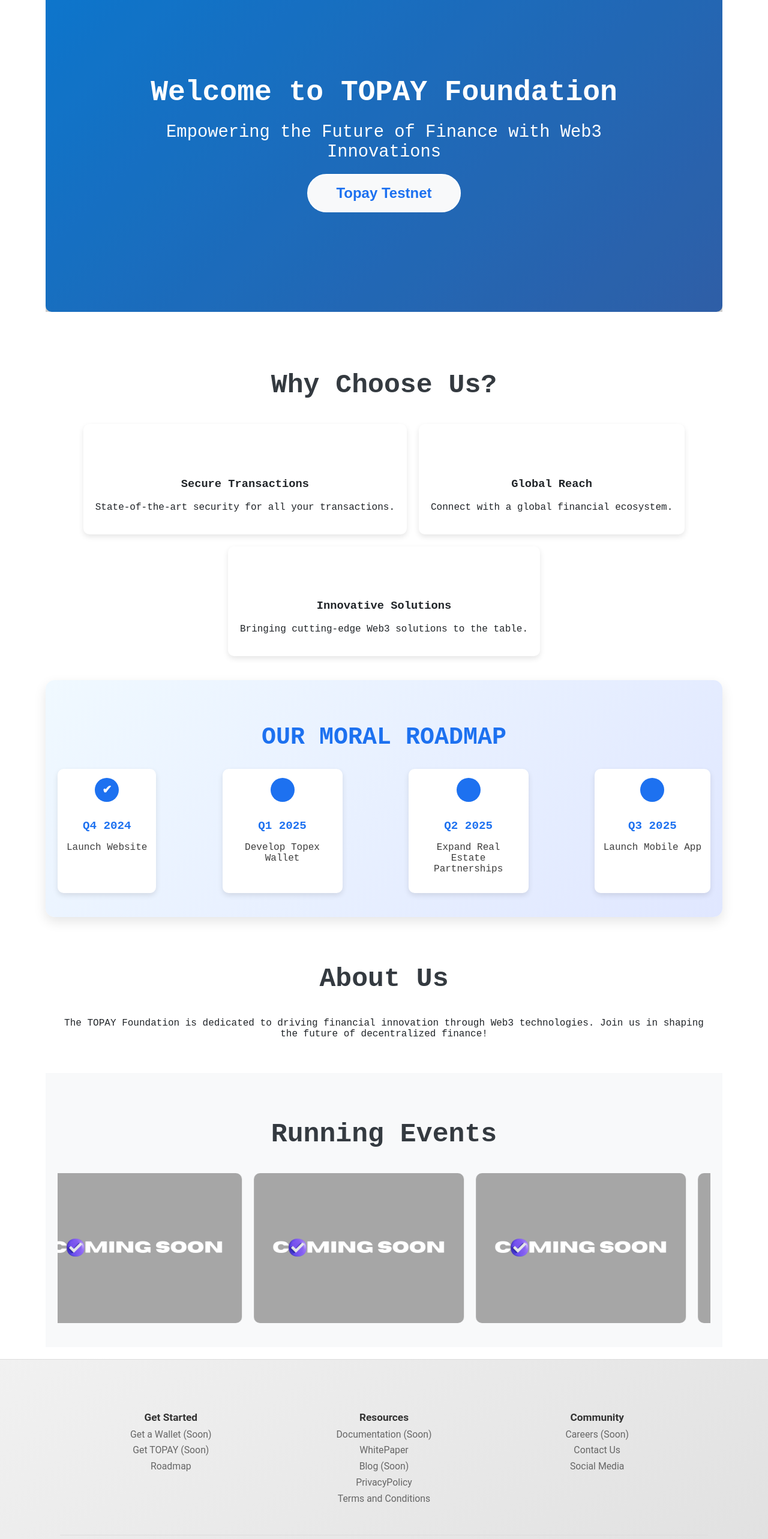
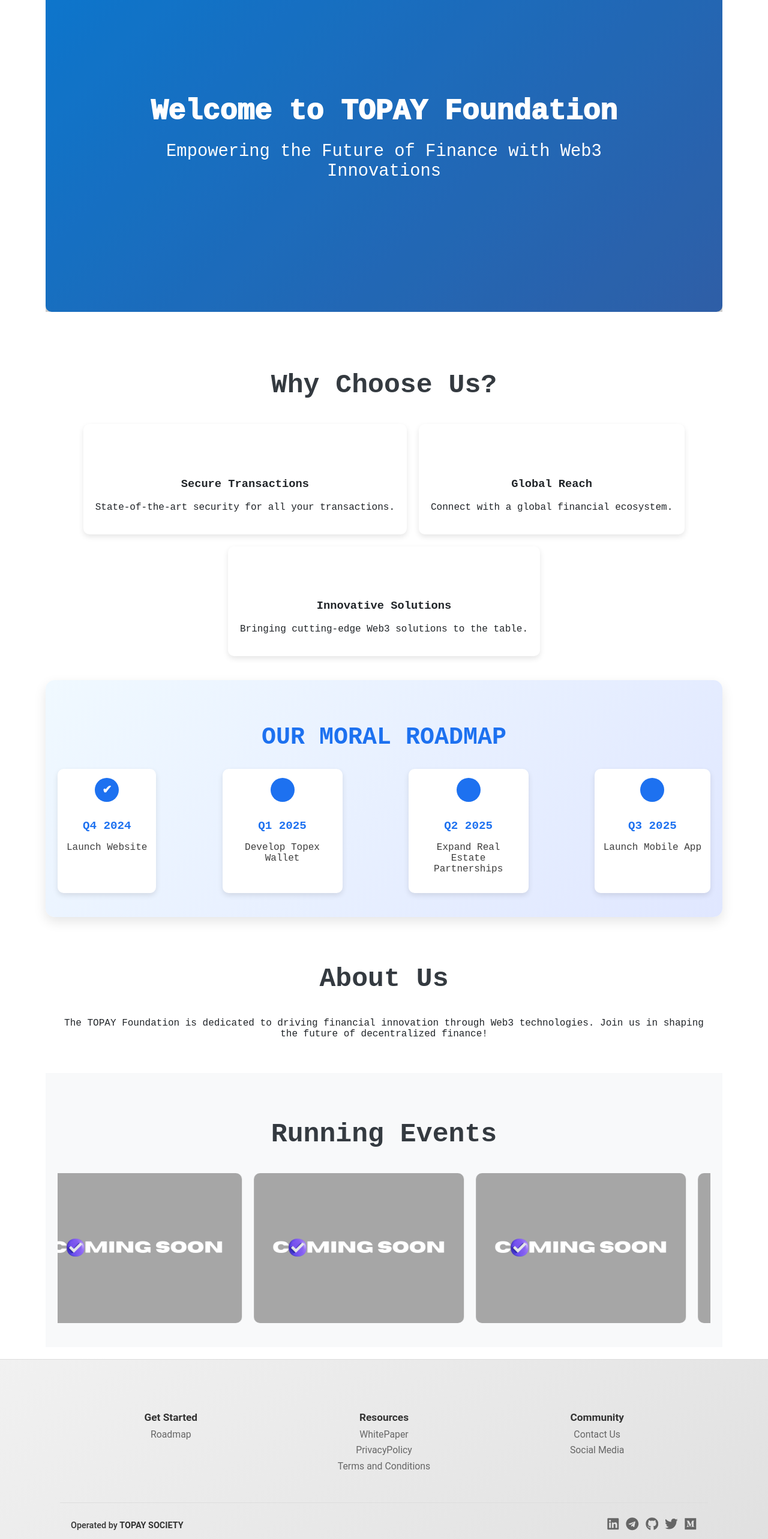
Before and after one commit to MdShahriya/topayfoundation.com, a React (Vite) app: page / in a window 1280 px wide. Shown: the part 160-2726 px from the top of the page at 60% size. Built offline with nearby package versions, Linux system fonts and the light colour scheme.

Commit message:
indexing!

```diff
--- a/src/Components/Footer.jsx
+++ b/src/Components/Footer.jsx
@@ -10,19 +10,19 @@ function Footer() {
         {/* Get Started Section */}
         <div className="footer-section">
           <h4>Get Started</h4>
-          <Link to="">Get a Wallet (Soon)</Link>
-          <Link to="">Get TOPAY (Soon)</Link>
+          {/*<Link to="">Get a Wallet</Link>*/}
+          {/*<Link to="">Get TOPAY</Link>*/}
           <Link to="/roadmap">Roadmap</Link>
         </div>
 
         {/* Resources Section */}
         <div className="footer-section">
           <h4>Resources</h4>
-          <Link to="">Documentation (Soon)</Link>
+          {/*<Link to="">Documentation</Link>*/}
           <a href="/Whitepapers/Topayfoundation-wp.pdf" target="_blank" rel="noopener noreferrer">
             WhitePaper
           </a>
-          <Link to="">Blog (Soon)</Link>
+          {/*<Link to="">Blog</Link>*/}
           <Link to="/privacy-policy">PrivacyPolicy</Link>
           <Link to="/terms-of-service">Terms and Conditions</Link>
         </div>
@@ -30,7 +30,7 @@ function Footer() {
         {/* Community Section */}
         <div className="footer-section">
           <h4>Community</h4>
-          <Link to="">Careers (Soon)</Link>
+          {/*<Link to="">Careers (Soon)</Link>*/}
           <Link to="/contact">Contact Us</Link>
           <Link to="/socialmedia">Social Media</Link>
         </div>
--- a/src/pages/Home.jsx
+++ b/src/pages/Home.jsx
@@ -58,9 +58,9 @@ function Home() {
           </div>
           <div className="hero-cta">
             <a href="#">
-              <button className="btn explore-button">
+              {/*<button className="btn explore-button">
                 <strong>Topay Testnet</strong>
-              </button>
+              </button>*/}
             </a>
           </div>
         </section>
--- a/src/styles/Home.css
+++ b/src/styles/Home.css
@@ -43,8 +43,8 @@
 }
 
 .hero-title {
-  font-size: 4rem;
-  font-weight: 700;
+  font-size: 4em;
+  font-weight: 1000;
   margin: 0 0 20px;
   line-height: 1.2;
 }
```
